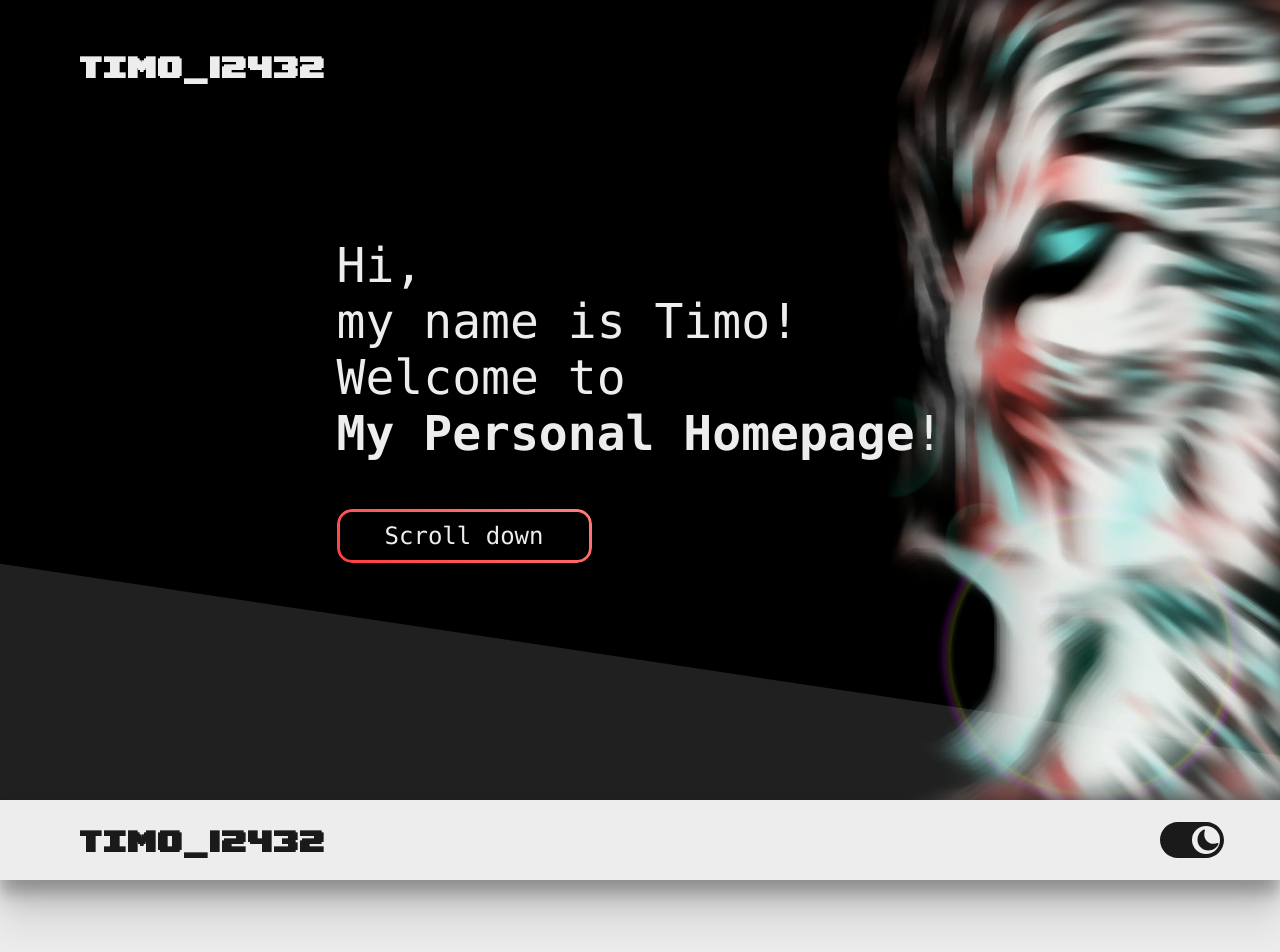
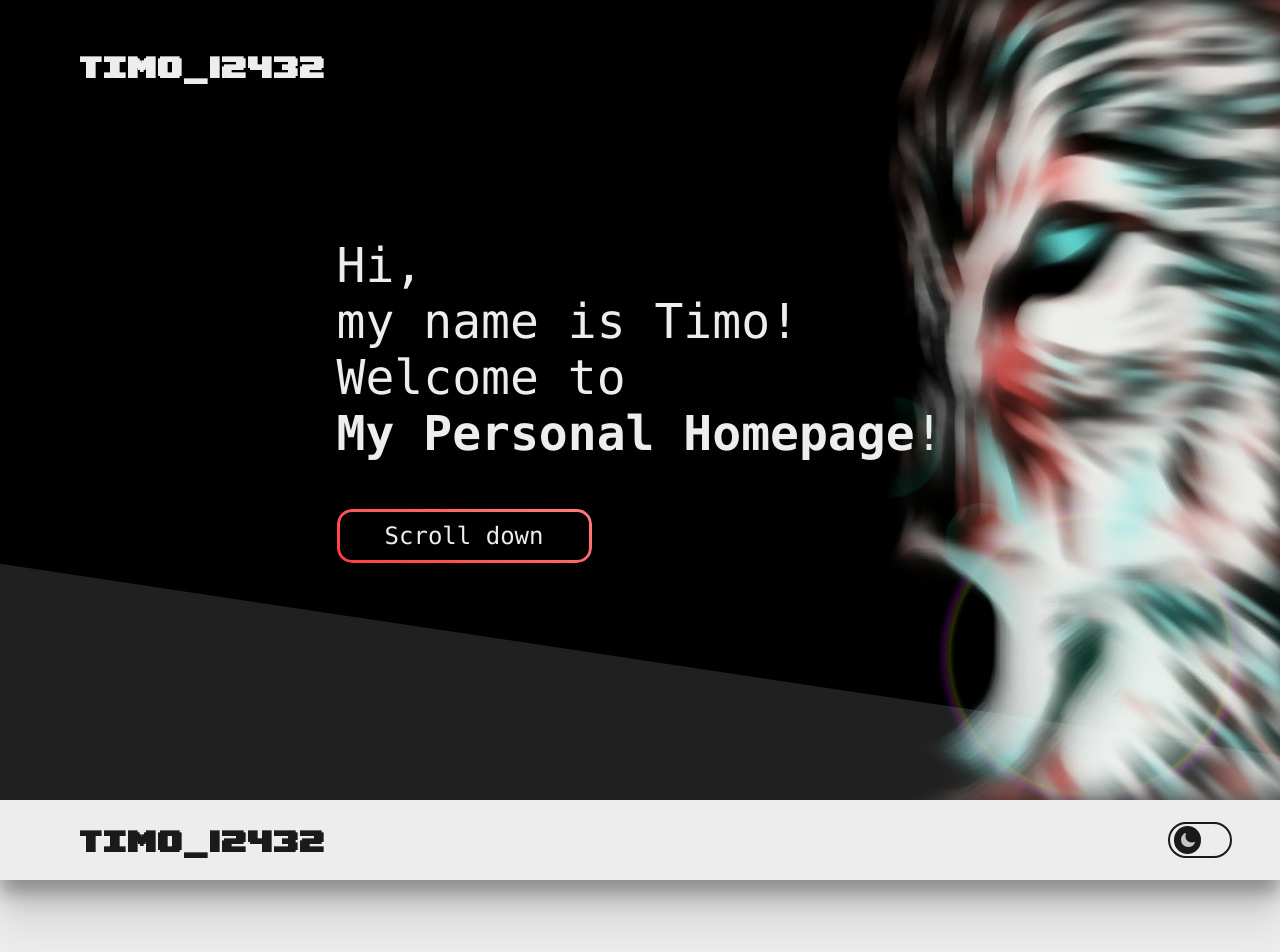
Before and after one commit to tim0-12432/my-portfolio, a React app: page / in a window 1280 px wide. Shown: the top 952 px of the page. Built offline with nearby package versions, Linux system fonts and the light colour scheme; no server answers.

Commit message:
new toggle button

```diff
--- a/src/components/app/navbar/Navbar.style.tsx
+++ b/src/components/app/navbar/Navbar.style.tsx
@@ -75,22 +75,25 @@ export const ToggleButton = styled.button.attrs<IisDarkProps>({})`
     ${normalFont}
     color: ${pallette[700]};
     background: transparent;
-    font-weight: 700;
-    font-size: 1.5rem;
-    padding: 1rem 0.7rem;
+    cursor: pointer;
     margin: 0 3rem 0 0.3rem;
+    padding: 0 0.25rem;
     outline: none;
     border: none;
-    height: 4rem;
-    width: 5rem;
-    position: relative;
-
-    svg {
-        position: absolute;
-        top: 50%;
-        left: 50%;
-        transform: translate(-50%, -50%);
-        fill: ${
+    height: 2.2rem;
+    width: 4rem;
+    display: flex;
+    justify-content: ${
+	(props: IisDarkProps) => {
+		if (props["isDark"]){
+			return "flex-end";
+		} else {
+			return "flex-start";
+		}
+	}};
+    align-items: center;
+    border-radius: 100rem;
+    border: 2px solid ${
 	(props: IisDarkProps) => {
 		if (props["isDark"]){
 			return pallette[300];
@@ -98,12 +101,17 @@ export const ToggleButton = styled.button.attrs<IisDarkProps>({})`
 			return pallette[700];
 		}
 	}};
-        ${normalTransition}
+    ${normalTransition}
+`;
 
-        &:first-child {
-            height: 100%;
-            width: 100%;
-            fill: ${
+export const Toggler = styled.p.attrs<IisDarkProps>({})`
+position: relative;
+font-weight: 700;
+font-size: 1rem;
+height: 1.7rem;
+width: 1.7rem;
+border-radius: 50%;
+background: ${
 	(props: IisDarkProps) => {
 		if (props["isDark"]){
 			return pallette[300];
@@ -111,29 +119,25 @@ export const ToggleButton = styled.button.attrs<IisDarkProps>({})`
 			return pallette[700];
 		}
 	}};
-            transform: translate(-50%, -50%) ${
+
+svg {
+    position: absolute;
+    top: 50%;
+    left: 50%;
+    transform: translate(-50%, -50%);
+    fill: ${
 	(props: IisDarkProps) => {
 		if (props["isDark"]){
-			return "scale(-1, 1)";
+			return pallette[700];
 		} else {
-			return "scale(1)";
+			return pallette[300];
 		}
 	}};
-        }
-        &:nth-child(2) {
-            ${
-	(props: IisDarkProps) => {
-		if (props["isDark"]){
-			return "left: 30%";
-		} else {
-			return "right: 0%; left: initial";
-		}
-	}};
-        }
-    }
+    ${normalTransition}
+}
 
-    &:hover svg:nth-child(2), &:focus svg:nth-child(2) {
-        fill:  ${
+&:hover svg, &:focus svg {
+    fill:  ${
 	(props: IisDarkProps) => {
 		if (props["isDark"]){
 			return "url(#linearPrimary)";
@@ -141,5 +145,5 @@ export const ToggleButton = styled.button.attrs<IisDarkProps>({})`
 			return "url(#linearSecondary)";
 		}
 	}};
-    }
+}
 `;
--- a/src/components/app/navbar/Navbar.tsx
+++ b/src/components/app/navbar/Navbar.tsx
@@ -1,11 +1,11 @@
 import React, { useContext } from "react";
-import { IoMoon, IoSunny, IoToggle } from "react-icons/io5";
+import { IoMoon, IoSunny } from "react-icons/io5";
 import { Sticky } from "react-sticky";
 import { ThemeContext } from "../../context/ThemeContext";
 import { NavLink } from "../../elements/Links.style";
 import { Spacer } from "../../flex/Flex.style";
 import { isMobileRatio } from "../utility";
-import { Bar, LinkContainer, Logo, ToggleButton } from "./Navbar.style";
+import { Bar, LinkContainer, Logo, ToggleButton, Toggler } from "./Navbar.style";
 
 function Navbar(): JSX.Element {
 	const {isDark} = useContext(ThemeContext);
@@ -47,12 +47,13 @@ function ThemeToggle(): JSX.Element {
 	const {isDark, toggleTheme} = useContext(ThemeContext);
 	return (
 		<ToggleButton isDark={isDark} onClick={() => toggleTheme()}>
-			<IoToggle />
-			{
-				isDark
-					? <IoSunny />
-					: <IoMoon />
-			}
+			<Toggler isDark={isDark}>
+				{
+					isDark
+						? <IoSunny />
+						: <IoMoon />
+				}
+			</Toggler>
 		</ToggleButton>
 	);
 }
```
